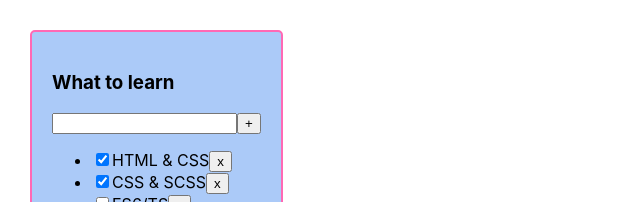
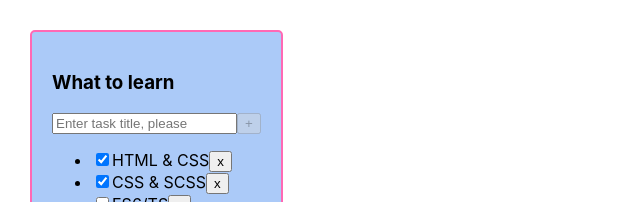
Before and after one commit to ergentus/todolist, a React (Create React App) app: page / in a window 1280 px wide. Shown: the top 202 px of the page, without its empty margins (0-640 px from the left). Built offline with nearby package versions, Linux system fonts and the light colour scheme.

Commit message:
input add task

```diff
--- a/package.json
+++ b/package.json
@@ -10,10 +10,12 @@
     "@types/node": "^16.18.1",
     "@types/react": "^18.0.23",
     "@types/react-dom": "^18.0.7",
+    "@types/uuid": "^9.0.1",
     "react": "^18.2.0",
     "react-dom": "^18.2.0",
     "react-scripts": "5.0.1",
     "typescript": "^4.8.4",
+    "uuid": "^9.0.0",
     "web-vitals": "^2.1.4"
   },
   "scripts": {
--- a/src/App.tsx
+++ b/src/App.tsx
@@ -1,16 +1,18 @@
 import React, { useState } from 'react';
+import { v1 } from 'uuid';
 import './App.css';
 import { TaskType, TodoList } from './TodoList';
 
 export type FilterValuesType = 'all' | 'active' | 'completed'
 
 function App(): JSX.Element {
+	console.log(v1());
 
 	const [tasks, setTasks] = useState<TaskType[]>([
-		{ id: 1, title: "HTML & CSS", isDone: true },
-		{ id: 2, title: "CSS & SCSS", isDone: true },
-		{ id: 3, title: "ES6/TS", isDone: false },
-		{ id: 4, title: "REDUX", isDone: false }
+		{ id: v1(), title: "HTML & CSS", isDone: true },
+		{ id: v1(), title: "CSS & SCSS", isDone: true },
+		{ id: v1(), title: "ES6/TS", isDone: false },
+		{ id: v1(), title: "REDUX", isDone: false }
 	])
 
 	const [filter, setFilter] = useState<FilterValuesType>('all')
@@ -23,13 +25,27 @@ function App(): JSX.Element {
 		setFilter(name)
 	}
 
-	const removeTask = (taskId: number) => {
+	const removeTask = (taskId: string) => {
 		setTasks(tasks.filter((task: TaskType) => task.id !== taskId))
+	}
+
+	const addTask = (title: string) => {
+		const newTask: TaskType = {
+			id: v1(),
+			title: title,
+			isDone: false
+		}
+		setTasks([newTask, ...tasks])
 	}
 
 	return (
 		<div className="App">
-			<TodoList title={'What to learn'} tasks={tasksForRender} removeTask={removeTask} listFilter={listFilter} />
+			<TodoList
+				title={'What to learn'}
+				tasks={tasksForRender}
+				removeTask={removeTask}
+				addTask={addTask}
+				listFilter={listFilter} />
 		</div>
 	);
 }
--- a/src/TodoList.tsx
+++ b/src/TodoList.tsx
@@ -1,8 +1,8 @@
-import React from 'react';
+import React, { ChangeEvent, KeyboardEvent, useState } from 'react';
 import { FilterValuesType } from './App';
 
 export type TaskType = {
-   id: number
+   id: string
    title: string
    isDone: boolean
 }
@@ -10,8 +10,9 @@ export type TaskType = {
 type TodoListProbsType = {
    title: string
    tasks: TaskType[]
-   removeTask: (taskId: number) => void
+   removeTask: (taskId: string) => void
    listFilter: (name: FilterValuesType) => void
+   addTask: (title: string) => void
 }
 
 export const TodoList = (props: TodoListProbsType): JSX.Element => {
@@ -25,21 +26,54 @@ export const TodoList = (props: TodoListProbsType): JSX.Element => {
    }
 
    const todoListItem: JSX.Element[] = props.tasks.map((task: TaskType) => {
+
+      const removeTaskHandler = () => props.removeTask(task.id)
+
       return (
-         <li>
+         <li key={task.id}>
             <input type="checkbox" checked={task.isDone} />
             <span>{task.title}</span>
-            <button onClick={() => { props.removeTask(task.id) }}>x</button>
+            <button onClick={removeTaskHandler}>x</button>
          </li>
       )
    })
+
+   const [title, setTitle] = useState<string>('')
+
+   const maxTitleLength = 20
+   const recommendedTitleLength = 10
+   const isAddTaskPossible: boolean = title.length === 0 || title.length > maxTitleLength
+
+   const addTaskHandler = () => {
+      props.addTask(title)
+      setTitle('')
+   }
+   const setLocalTitleHandler = (e: ChangeEvent<HTMLInputElement>) => setTitle(e.currentTarget.value)
+   const onEnterDownTaskHandler = isAddTaskPossible
+      ? undefined
+      : (e: KeyboardEvent<HTMLInputElement>) => e.key === 'Enter' && addTaskHandler()
+
+   const longTitleWarningMessage = (title.length > recommendedTitleLength && title.length <= maxTitleLength) &&
+      <div style={{ color: 'yellow' }}>Title should be shorter</div>
+   const longTitleErrorMessage = title.length > maxTitleLength &&
+      <div style={{ color: 'red' }}>Title should is too long</div>
 
    return (
       <div className={isAllTasksNotIsDone} >
          <h3>{props.title}</h3>
          <div>
-            <input />
-            <button>+</button>
+            <input
+               placeholder='Enter task title, please'
+               value={title}
+               onChange={setLocalTitleHandler}
+               onKeyDown={onEnterDownTaskHandler}
+            />
+            <button
+               onClick={addTaskHandler}
+               disabled={isAddTaskPossible}>+
+            </button>
+            {longTitleWarningMessage}
+            {longTitleErrorMessage}
          </div>
          <ul>
             {todoListItem}
```
Also changed, not shown: 1 other file (tests, documents, lock files or other folders).
